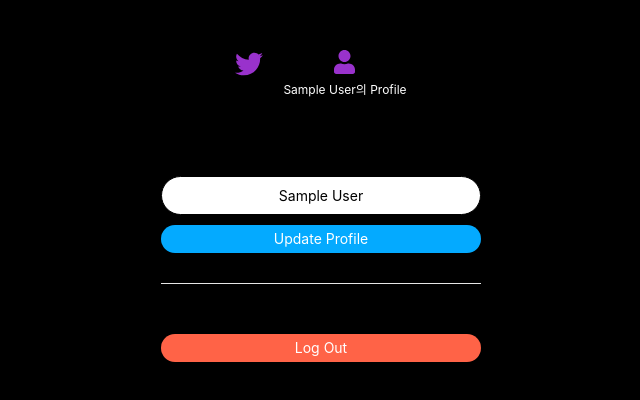
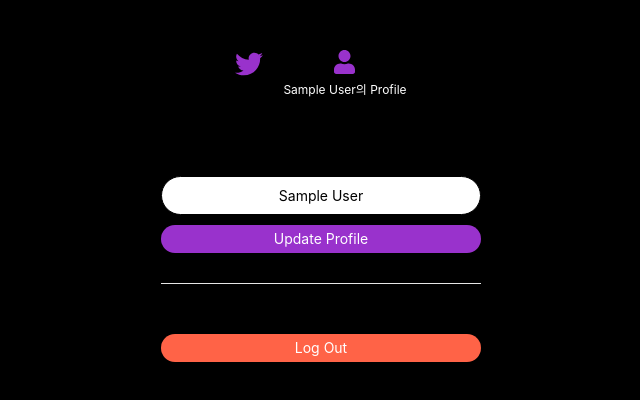
Before and after one commit to tnsgud/switter, a React (Create React App) app: page /#/profile in a window 1280 px wide. Shown: the top 400 px of the page, without its empty margins (319-959 px from the left). Built offline with nearby package versions, Linux system fonts and the light colour scheme; no server answers; sample sign-in values are in the browser's storage.

Commit message:
[EDIT] style.css

```diff
--- a/src/styles.css
+++ b/src/styles.css
@@ -61,7 +61,7 @@ form {
     text-align: center;
     color: white;
     border-radius: 20px;
-    background-color: #04aaff;
+    background-color: #9932cc;
     cursor: pointer;
 }
 
```
